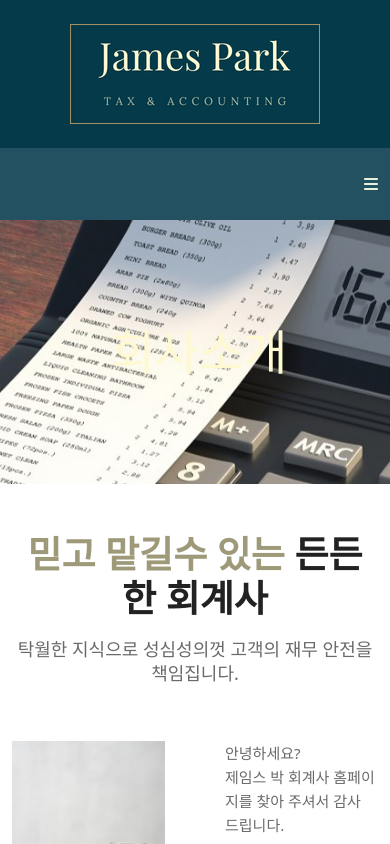
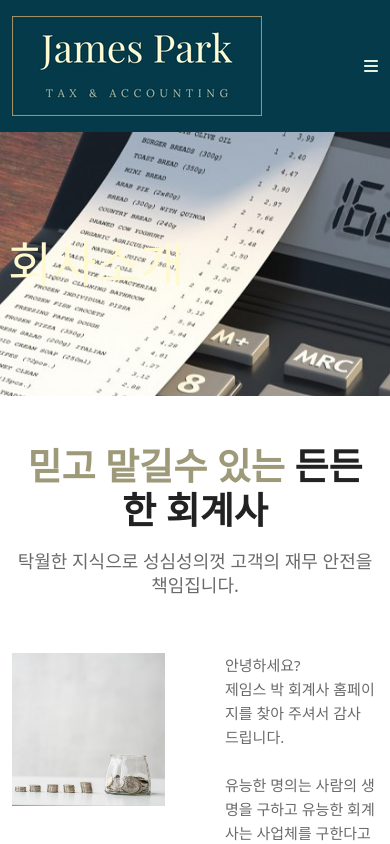
Before and after one commit to nooccarr/james-park-tax, a React (Vite) app: page /about-us in a window 390 px wide. Shown: the top 844 px of the page. Built offline with nearby package versions, Linux system fonts and the light colour scheme.

Commit message:
Make header show icon on the left and nav icon on the right when in mobile view. Make nav items to be evenly distributed when width changes.

```diff
--- a/src/app/components/Header.jsx
+++ b/src/app/components/Header.jsx
@@ -24,20 +24,17 @@ const Header = () => {
   const handleOffCanvasShow = () => { setShowOffCanvas(true) };
   const handleOffCanvasClose = () => { setShowOffCanvas(false) };
 
-  const mobileClass = isMobile ? 'text-center' : '';
-
   return (
     <header>
       <Container>
+        {!isMobile && (
           <Row>
-          <Col className={`py-4 ${mobileClass}`}>
+            <Col className='py-4'>
               <h1 className='text-hide'>James Park Tax & Accounting</h1>
               <Link to='/'>
                 <img src={Logo} alt='' />
               </Link>
             </Col>
-          {!isMobile && (
-            <>
             <Col md='auto' className='my-auto '></Col>
             <Col md='auto' className='my-auto'>
               <a href='tel:+1-718-359-1096' className='header-tel' style={{ fontSize: '20px'}}>(718) 359-1096</a>
@@ -51,9 +48,9 @@ const Header = () => {
                 <span className='icon-kakao'></span>
               </a>
             </Col>
-            </>
+
+          </Row>
         )}
-        </Row>
       </Container>
 
       <Offcanvas show={showOffCanvas} placement='end' onHide={handleOffCanvasClose} className='offcanvas-background-image'>
--- a/src/app/components/Home.jsx
+++ b/src/app/components/Home.jsx
@@ -15,6 +15,7 @@ const Home = () => {
 
   // TODO: changing width should properly render background image
   useEffect(() => {
+    window.innerWidth <= 1920 ? setisMobile(true) : setisMobile(false);
     const onWindowResize = () => {
       window.innerWidth <= 1920 ? setisMobile(true) : setisMobile(false);
     };
--- a/src/app/components/Layout.jsx
+++ b/src/app/components/Layout.jsx
@@ -6,6 +6,7 @@ import Stack from 'react-bootstrap/Stack';
 import { FontAwesomeIcon } from '@fortawesome/react-fontawesome';
 import { faBars } from '@fortawesome/free-solid-svg-icons';
 import { faMagnifyingGlass } from '@fortawesome/free-solid-svg-icons';
+import Logo from '../images/logo.png';
 import '../styles/layout.css';
 const NavItems = [
   { link: 'about-us', title: '회사소개' },
@@ -18,24 +19,36 @@ const NavItems = [
 
 const Layout = ({ handleSearchReset }) => {
   const [isMobile, setIsMobile] = useState(false);
+  const [isTablet, setIsTablet] = useState(false);
+  const [isDesktop, setIsDesktop] = useState(false);
 
   useEffect(() => {
-    window.innerWidth <= 991 ? setIsMobile(true) : setIsMobile(false);
+    window.innerWidth <= 767 ? setIsMobile(true) : setIsMobile(false);
+    window.innerWidth > 991 ? setIsTablet(true) : setIsTablet(false);
+    window.innerWidth > 1400 ? setIsDesktop(true) : setIsDesktop(false);
     const onWindowResize = () => {
-      window.innerWidth <= 991 ? setIsMobile(true) : setIsMobile(false);
+      window.innerWidth <= 767 ? setIsMobile(true) : setIsMobile(false);
+      window.innerWidth > 991 ? setIsTablet(true) : setIsTablet(false);
+      window.innerWidth > 1400 ? setIsDesktop(true) : setIsDesktop(false);
     };
     window.addEventListener('resize', onWindowResize);
     return () => window.removeEventListener('resize', onWindowResize);
   }, []);
 
+  const navMobileView = isMobile ? 'nav-mobile-view' : '';
+  const navItemSpacing = isDesktop ? 'pe-5 me-5' : isTablet ? 'pe-5' : 'pe-2';
+
   return (
     <>
-      <nav className='nav-container'>
+      <nav className={`nav-container ${navMobileView}`}>
           <Container className='py-3'>
             <Row>
-              <Stack direction='horizontal' gap={3}>
+              <Stack direction='horizontal' gap={4}>
                 {isMobile && (
                   <>
+                    <Link to='/'>
+                      <img src={Logo} alt='' />
+                    </Link>
                     <div className='mx-auto'></div>
                     <div className='py-2 navbars'>
                       <FontAwesomeIcon icon={faBars} />
@@ -45,7 +58,7 @@ const Layout = ({ handleSearchReset }) => {
 
                 {!isMobile && (
                   NavItems.map(({ link, title }) => (
-                    <div className='py-2 pe-5' key={title}>
+                    <div className={`py-2 ${navItemSpacing}`} key={title}>
                       <Link to={link} onClick={handleSearchReset} className='navlink'>
                         {title}
                       </Link>
--- a/src/app/components/PageHeader.jsx
+++ b/src/app/components/PageHeader.jsx
@@ -1,25 +1,11 @@
-import { useEffect, useState } from 'react';
 import Container from 'react-bootstrap/Container';
 import Row from 'react-bootstrap/Row';
 import Col from 'react-bootstrap/Col';
 
 const PageHeader = ({ title }) => {
-  const [isMobile, setisMobile] = useState(false);
-
-  useEffect(() => {
-    window.innerWidth <= 767 ? setisMobile(true) : setisMobile(false);
-    const onWindowResize = () => {
-      window.innerWidth <= 767 ? setisMobile(true) : setisMobile(false);
-    };
-    window.addEventListener('resize', onWindowResize);
-    return () => window.removeEventListener('resize', onWindowResize);
-  }, []);
-
-  const mobile = isMobile ? 'text-center' : '';
-
   return (
     <Container as='section' className='py-5'>
-      <Row className={`ps-2 py-5 ${mobile}`}>
+      <Row className='ps-2 py-5'>
         <Col className='p-0' style={{ color: '#FFF9D1', fontSize: '3em', fontWeight: 500 }}>{title}</Col>
       </Row>
     </Container>
--- a/src/app/styles/layout.css
+++ b/src/app/styles/layout.css
@@ -1,9 +1,13 @@
 .nav-container {
+  position: '-webkit-sticky';
   background-color: #235161;
-  position: '-webkit-sticky';
   position: sticky;
   top: 0;
   z-index: 100;
+}
+
+.nav-mobile-view {
+  background-color: #043A49;
 }
 
 .navlink {
```
Lines whose indentation alone changed are shown as unchanged.
